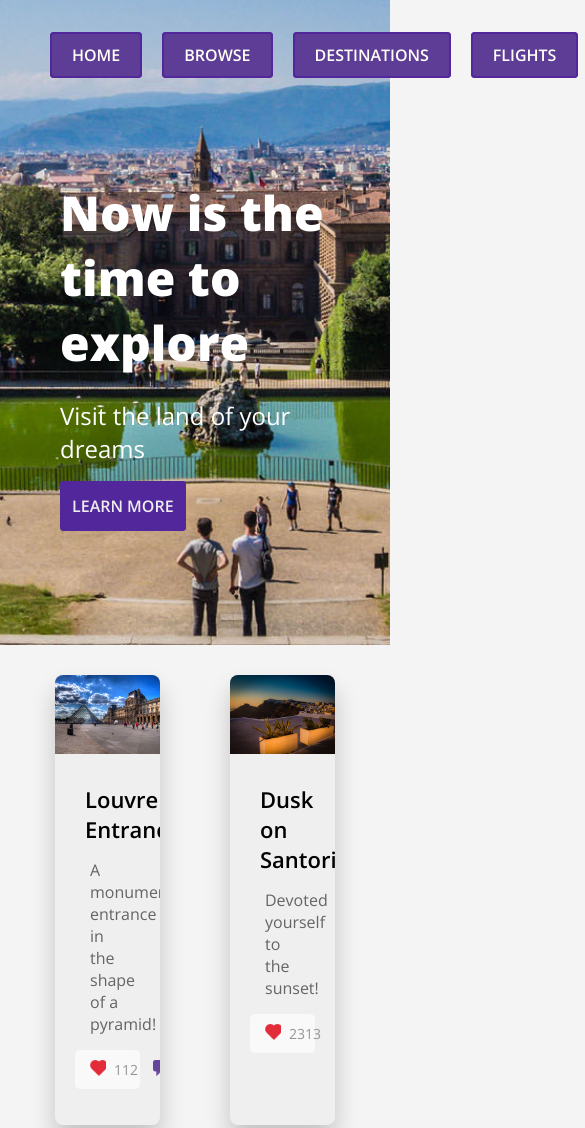
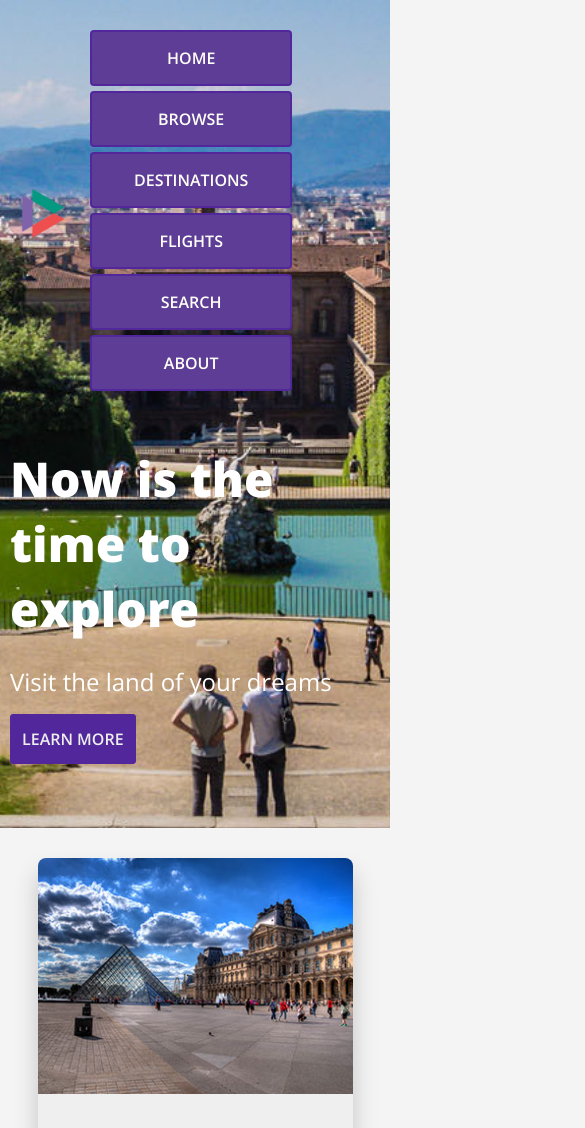
Before and after one commit to axyl-casc/WebDevelopment, a plain HTML site: page Assignment 1/index.html in a window 390 px wide. Shown: the top 1128 px of the page, 585 px wide, since content can reach past the window. Drawn offline with nearby package versions, Linux system fonts and the light colour scheme.

Commit message:
Added mobile stuff / credits

```diff
--- a/Assignment 1/index.html
+++ b/Assignment 1/index.html
@@ -63,7 +63,8 @@
    <nav>
       <a href="#">About Us</a> |
       <a href="#">Privacy Policy</a> |
-      <a href="#">Sitemap</a>
+      <a href="#">Sitemap</a> |
+      <a href="https://github.com/funwebdev-3rd-ed/projects-start/tree/master/chapter04/project3">Project Sources</a>
    </nav>
 </footer>
 
--- a/Assignment 1/styles.css
+++ b/Assignment 1/styles.css
@@ -84,6 +84,7 @@ header a {
    font-weight: 600;
    border-radius: 4px;
    transition: all 0.3s ease;
+   margin-bottom: 5px;
 }
 
 header a:hover {
@@ -268,3 +269,44 @@ footer a {
 footer a:hover {
    color: #ffaaaa;
 }
+
+
+
+
+
+@media (max-width: 768px) {
+   main {
+      flex-direction: column;
+      align-items: center;
+   }
+
+   .card {
+      width: 90%;
+      margin: 10px 0;
+   }
+
+   #topbar ul {
+      flex-direction: column;
+      align-items: center;
+   }
+
+   #topbar li {
+      display: block;
+      width: 100%;
+      text-align: center;
+      margin: 0;
+   }
+
+   #topbar a {
+      padding: 15px;
+      display: block;
+      width: 100%;
+   }
+   header div{
+      padding: 0;
+      width: 100%;
+   }
+   header img{
+      width: 95%;
+   }
+}
```
Also changed, not shown: Assignment 1/amsterdam.html (+2 -1 lines), Assignment 1/louvre.html (+2 -1 lines), Assignment 1/santorini.html (+2 -1 lines).
